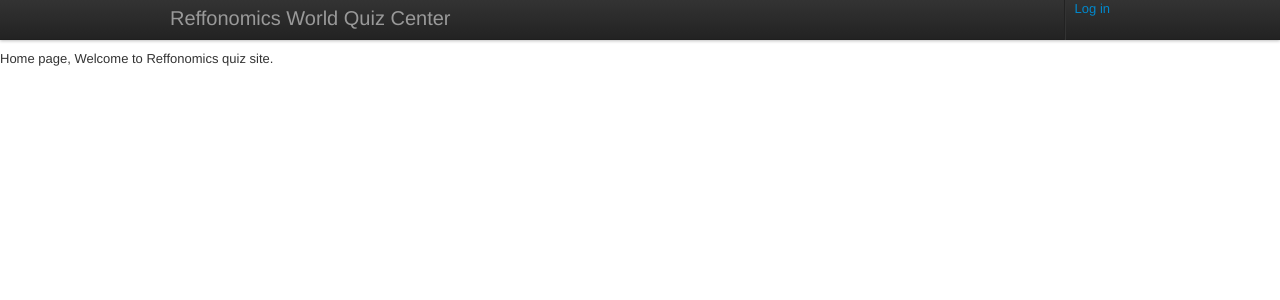
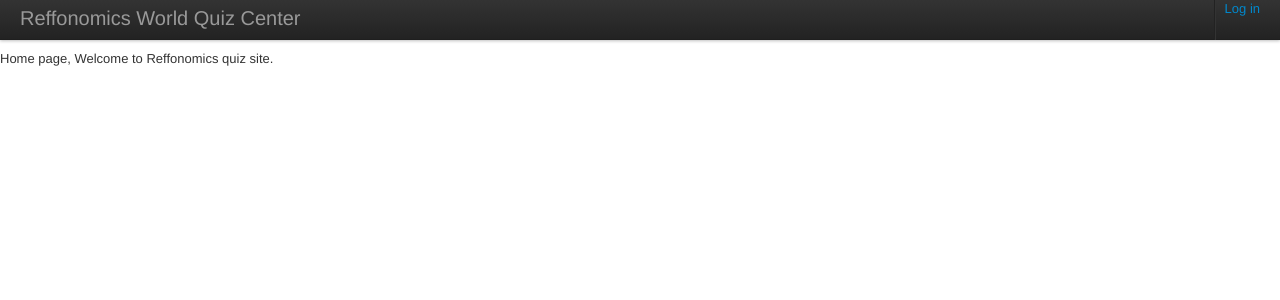
Before and after one commit to Yolloh/reffonomics-quiz, a Django app: page / in a window 1280 px wide. Shown: the top 300 px of the page. Run offline with Django 3.2, Linux system fonts and the light colour scheme; parts of the project's set-up code (start-up, migrations or seed data) failed here and were passed over.

Commit message:
Made navbar its own template.

```diff
--- a/templates/base.html
+++ b/templates/base.html
@@ -16,28 +16,9 @@
  </head>
 
 <body>
-{% block header %}
-<div id="header">
-	<div id="nav" class="navbar navbar-fixed-top">
-		<div class="navbar-inner">
-			<div class="container">
-          <a class="brand" href="{% url views.index %}">
-					Reffonomics World Quiz Center
-				</a>
-        <ul class="nav pull-right">
-            <li class="divider-vertical"></li>
-            {% if user.is_authenticated %}
-            {% trans "Welcome" %},: {{ user.username }}
-            <a href="{#% url auth_logout %#}">{% trans "Log out" %}</a>
-            {% else %}
-            <a href="{#% url auth_login %#}">{% trans "Log in" %}</a>
-            {% endif %}
-        </ul>
-			</div>
-		</div>
-	</div>
-</div>
-{% endblock %}
+    <div id="header">
+    {% include "nav.html" %}
+    </div>
     <div id="content">
         <div id="container-fluid">
             <div id="row">
@@ -46,9 +27,7 @@
         </div>
     </div>
     <div id="footer">
-        {% block footer %}
-        <hr/>
-        {% endblock %}
+        {% block footer %}<hr/>{% endblock %}
     </div>
 </body>
 
--- /dev/null
+++ b/templates/nav.html
@@ -0,0 +1,19 @@
+{% load i18n %}
+<div id="nav" class="navbar navbar-fixed-top">
+    <div class="navbar-inner">
+        <div class="container-fluid">
+            <a class="brand" href="{% url views.index %}">
+            Reffonomics World Quiz Center
+            </a>
+        <ul class="nav pull-right">
+            <li class="divider-vertical"></li>
+            {% if user.is_authenticated %}
+            {% trans "Welcome" %},: {{ user.username }}
+            <a href="{#% url auth_logout %#}">{% trans "Log out" %}</a>
+            {% else %}
+            <a href="{#% url auth_login %#}">{% trans "Log in" %}</a>
+            {% endif %}
+        </ul>
+        </div>
+    </div>
+</div>
```
